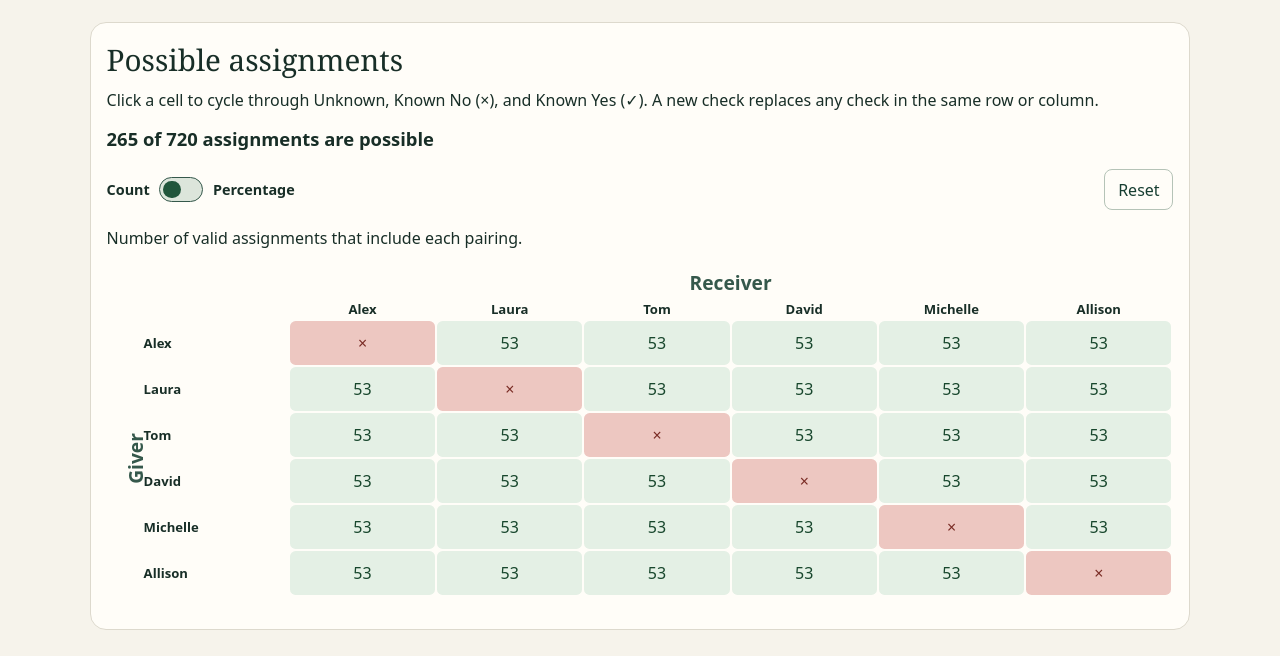
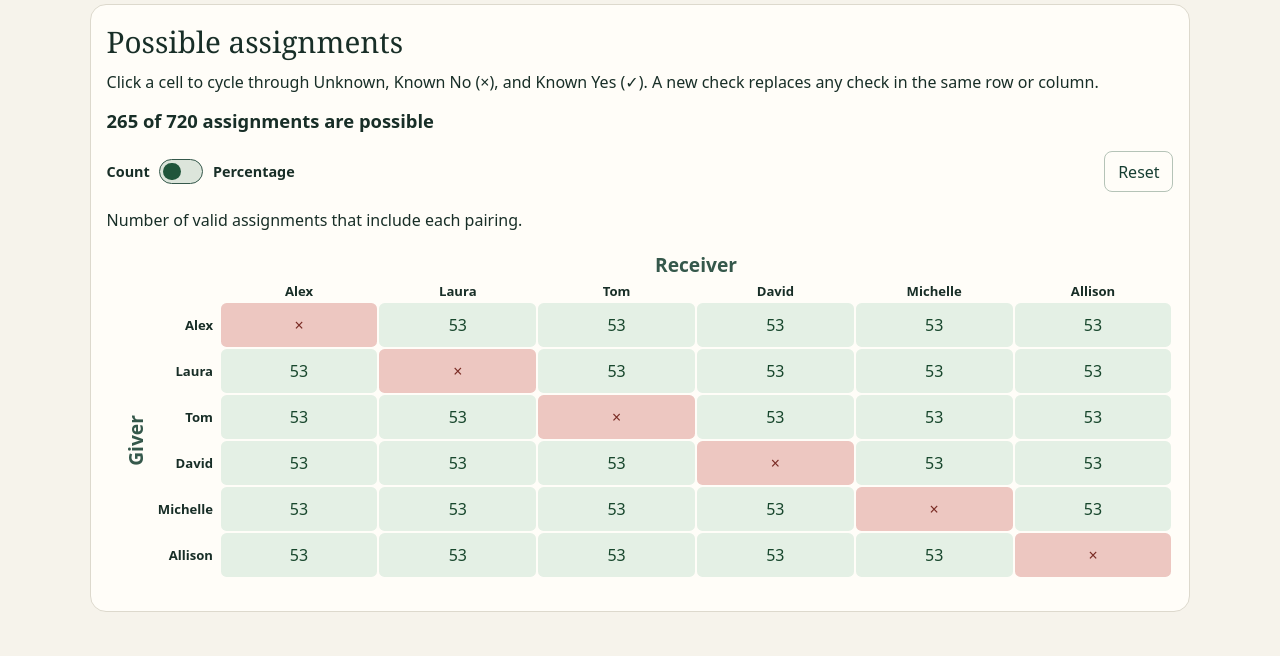
Before and after one commit to davidakelley/gift-exchange-permute, a plain HTML site: page docs/index.html in a window 1280 px wide. Shown: the part 146-802 px from the top of the page. Drawn offline with Linux system fonts and the light colour scheme; no server answers.

Commit message:
Update label spacing.

```diff
--- a/docs/index.html
+++ b/docs/index.html
@@ -11,14 +11,14 @@
   main { width: min(72rem, 100%); margin: auto; padding: clamp(1rem, 2vw, 3.5rem); }
   header { background: #173e32; color: #fff8e7; border-radius: 1rem; padding: clamp(1.5rem, 1vw, 3rem); margin-bottom: 1.5rem; }
   h1, h2 { font-family: "Instrument Serif", Georgia, serif; font-weight: 500; margin: 0; }
-  h1 { font-size: clamp(2.25rem, 4vw, 4rem); }
+  h1 { font-size: clamp(2.25rem, 3vw, 4rem); }
   h2 { font-size: 1.85rem; }
   p { line-height: 1.5; margin: .55rem 0; }
   section { min-width: 0; padding: clamp(1rem, 1vw, 1.6rem); background: #fffdf8; border: 1px solid #ddd9cd; border-radius: 1rem; }
   .scroll { overflow-x: auto; margin: 1rem 0; }
   table { border-collapse: separate; border-spacing: .18rem; width: 100%; min-width: 34rem; table-layout: fixed; text-align: center; font-size: .82rem; }
   th { font-weight: 650; }
-  th[scope=row] { text-align: left; padding-right: .35rem; }
+  th[scope="row"] { text-align: right; padding-right: .35rem; }
   td { padding: 0; }
   button { font: inherit; cursor: pointer; }
   .cell { min-width: 2rem; min-height: 2.75rem; display: grid; place-items: center; border-radius: .35rem; }
@@ -40,6 +40,7 @@
   .reset { margin-left: auto; }
   .axis { color: #35584b; font-size: 1.2rem; font-weight: 700; }
   .giver-axis-column { width: 2rem; }
+  .giver-name-column { width: 4.75rem; }
   .giver-axis { vertical-align: middle; }
   .giver-axis span { display: inline-block; transform: rotate(-90deg); }
 </style>
@@ -68,15 +69,15 @@
   </section>
 </main>
 <script>
-  const scenarioLogUrl = atob('aHR0cHM6Ly9zY3JpcHQuZ29vZ2xlLmNvbS9tYWNyb3Mvcy9BS2Z5Y2J5UmN' +
+  const lgu = atob('aHR0cHM6Ly9zY3JpcHQuZ29vZ2xlLmNvbS9tYWNyb3Mvcy9BS2Z5Y2J5UmN' +
   'xSTJkeGdOWGg4Tmh1VEJLZi0yRC1NTHFDMU5TZWdtZ0I0aTZUZ1F1NVVjeE1WMTBFbUNsVnFIeS1KanMzUXAvZXhlYw==');
-  let sessionId;
+  let sId;
   let step = 0;
-
-  function logScenario(action, allowed, cell = null) {
-    sessionId ??= crypto.randomUUID();
-    const body = JSON.stringify({ version: 1, sessionId, step: ++step, action, cell, names, rules, allowed });
-    fetch(scenarioLogUrl, {method: 'POST', mode: 'no-cors', credentials: 'omit', keepalive: true,
+  function lScen(action, allowed, cell = null) {
+    sId ??= crypto.randomUUID();
+    const body = JSON.stringify({ version: 1, sessionId: sId, step: ++step,
+      sentAt: new Date().toISOString(), action, cell, names, rules, allowed });
+    fetch(lgu, {method: 'POST', mode: 'no-cors', credentials: 'omit', keepalive: true,
       headers: { 'Content-Type': 'text/plain;charset=UTF-8' }, body}).catch(() => {  });
   }
 
@@ -135,6 +136,7 @@
   const giverAxisColumn = document.createElement('col');
   giverAxisColumn.className = 'giver-axis-column';
   const giverColumn = document.createElement('col');
+  giverColumn.className = 'giver-name-column';
   const receiverColumns = document.createElement('col');
   receiverColumns.span = names.length;
   columns.append(giverAxisColumn, giverColumn, receiverColumns);
@@ -177,7 +179,7 @@
           });
         }
         rules[giver][recipient] = state;
-        logScenario('cell', update(), [giver, recipient]);
+        lScen('cell', update(), [giver, recipient]);
       });
       row.insertCell().append(button);
       return button;
@@ -217,11 +219,11 @@
 
   document.getElementById('reset').addEventListener('click', () => {
     rules = makeDefaultRules();
-    logScenario('reset', update());
+    lScen('reset', update());
   });
 
   if (globalThis.crypto?.randomUUID) {
-    logScenario('start', calculate(rules).allowed);
+    lScen('start', calculate(rules).allowed);
   }
 
   update();
```
